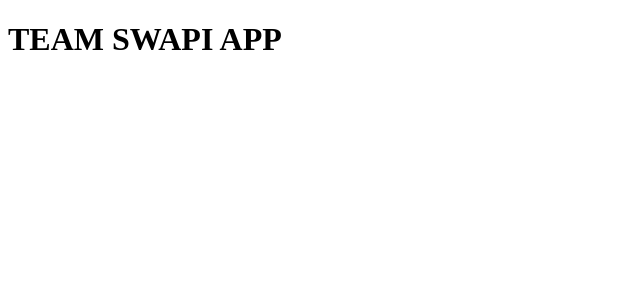
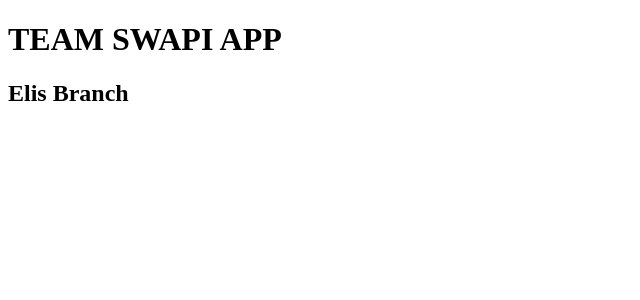
Before and after one commit to jhiggins3231/swapiGroup, an Angular app: page / in a window 1280 px wide. Shown: the top 300 px of the page, without its empty margins (0-640 px from the left). Built offline with nearby package versions, Linux system fonts and the light colour scheme.

Commit message:
First Commit

```diff
--- a/src/app/app.component.html
+++ b/src/app/app.component.html
@@ -1 +1,3 @@
 <h1>TEAM SWAPI APP</h1>
+
+<h2>Elis Branch</h2>
```
